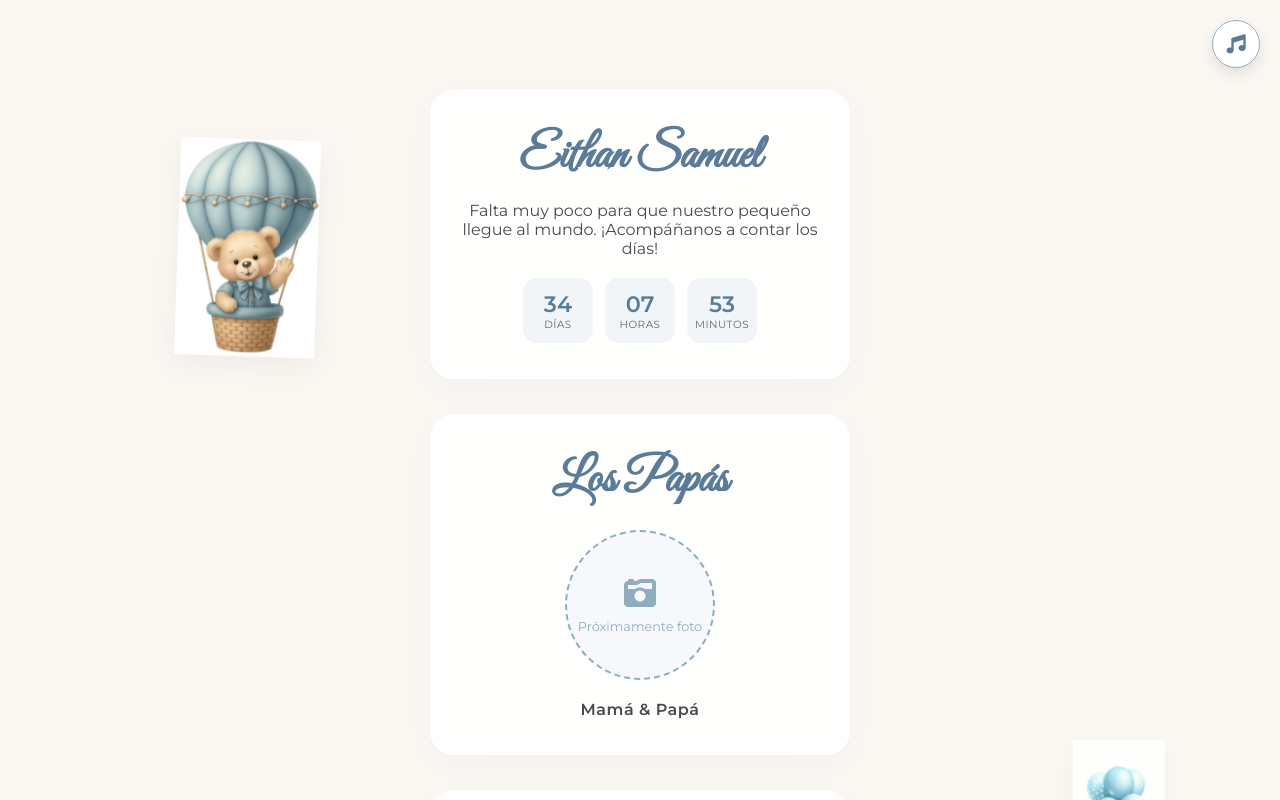
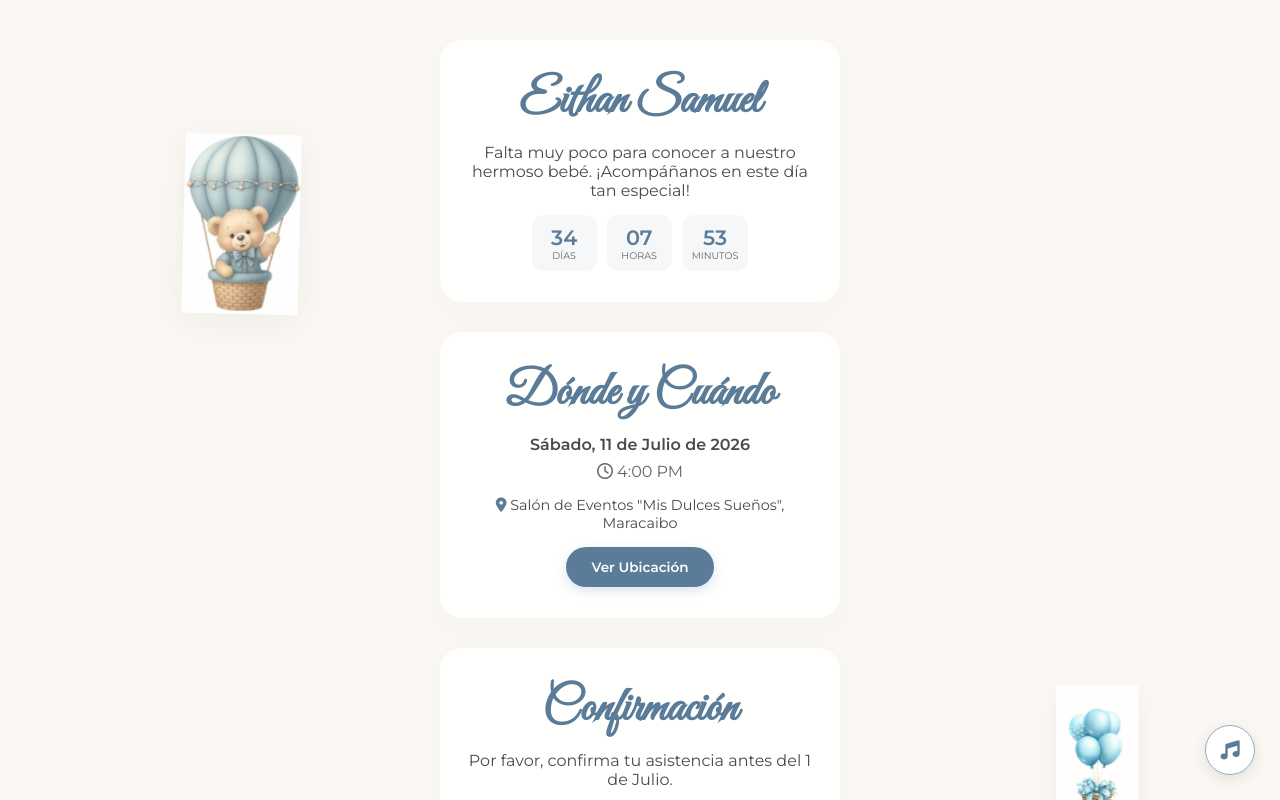
Before and after one commit to vazquezfavio8-arch/baby-shower-samuel, a plain HTML site: page index.html in a window 1280 px wide. Both pictures are taken after a click on the button "Abrir Invitación". Shown: the top 800 px of the page. Drawn offline with Linux system fonts and the light colour scheme.

Commit message:
Update index.html

```diff
--- a/index.html
+++ b/index.html
@@ -4,7 +4,7 @@
     <meta charset="UTF-8">
     <meta name="viewport" content="width=device-width, initial-scale=1.0">
     <title>Baby Shower de Eithan Samuel</title>
-    <!-- Google Fonts -->
+    <!-- Google Fonts & FontAwesome para Iconos -->
     <link href="https://fonts.googleapis.com/css2?family=Great+Vibes&family=Montserrat:wght@300;400;600&display=swap" rel="stylesheet">
     <link rel="stylesheet" href="https://cdnjs.cloudflare.com/ajax/libs/font-awesome/6.4.0/css/all.min.css">
 
@@ -32,7 +32,7 @@
             position: relative;
         }
 
-        /* --- FONDO DINÁMICO CON ELEMENTOS REALES --- */
+        /* --- FONDO DECORATIVO: TUS IMÁGENES COMO ELEMENTOS FLOTANTES --- */
         .background-decorations {
             position: fixed;
             top: 0;
@@ -44,69 +44,69 @@
             overflow: hidden;
         }
 
-        /* Ilustraciones de acuarela en movimiento fluido continuo */
         .asset-flotante {
             position: absolute;
             background-size: contain;
             background-repeat: no-repeat;
-            filter: drop-shadow(0 10px 15px rgba(0,0,0,0.05));
+            filter: drop-shadow(0 8px 15px rgba(0,0,0,0.05));
             will-change: transform;
+            opacity: 0.85; /* Sutil, para que no cubra ni moleste la lectura */
         }
 
-        /* 1. Oso en el Globo Aerostático */
+        /* 1. Imagen del Oso en Globo Aerostático */
         .asset-oso-globo {
-            width: 140px;
-            height: 220px;
+            width: 120px;
+            height: 180px;
             background-image: url('54c3884c-8f36-4ae3-9fe9-5ab36d1dfde5.jpeg');
             top: 15%;
-            left: -150px;
-            animation: flotarOso 45s linear infinite;
+            left: -130px;
+            animation: flotarOso 40s linear infinite;
         }
 
-        /* 2. Cesta de globos azules */
+        /* 2. Imagen de la Cesta de globos */
         .asset-cesta-globos {
-            width: 110px;
-            height: 180px;
+            width: 100px;
+            height: 160px;
             background-image: url('f60e1a0f-b686-4f51-8c9c-40ebd036ae5b.jpeg');
-            bottom: -200px;
-            right: 8%;
-            animation: subirCesta 38s linear infinite;
-            animation-delay: 5s;
+            bottom: -180px;
+            right: 10%;
+            animation: subirCesta 35s linear infinite;
+            animation-delay: 3s;
         }
 
-        /* 3. Racimo de globos transparentes acuarela */
+        /* 3. Imagen del Racimo de globos transparentes */
         .asset-racimo-azul {
-            width: 130px;
-            height: 150px;
+            width: 110px;
+            height: 140px;
             background-image: url('251e55a4-7fa4-4664-beb5-908a453da90f.jpeg');
             top: 55%;
-            left: -150px;
-            animation: flotarRacimo 32s linear infinite;
-            animation-delay: 12s;
+            left: -130px;
+            animation: flotarRacimo 30s linear infinite;
+            animation-delay: 8s;
         }
 
-        /* Animaciones fluidas que atraviesan la pantalla de forma sutil */
+        /* ANIMACIONES DE MOVIMIENTO CONTINUO Y SUAVE */
         @keyframes flotarOso {
             0% { transform: translate(0, 0) rotate(0deg); }
-            30% { transform: translate(40vw, 30px) rotate(3deg); }
-            70% { transform: translate(80vw, -20px) rotate(-3deg); }
-            100% { transform: translate(calc(100vw + 200px), 10px) rotate(0deg); }
+            30% { transform: translate(35vw, 20px) rotate(2deg); }
+            70% { transform: translate(75vw, -20px) rotate(-2deg); }
+            100% { transform: translate(calc(100vw + 150px), 10px) rotate(0deg); }
         }
 
         @keyframes subirCesta {
             0% { transform: translateY(0) scale(0.9); opacity: 0; }
-            10% { opacity: 0.8; }
-            90% { opacity: 0.8; }
-            100% { transform: translateY(-115vh) scale(1.05); opacity: 0; }
+            10% { opacity: 0.85; }
+            90% { opacity: 0.85; }
+            100% { transform: translateY(-115vh) scale(1); opacity: 0; }
         }
 
         @keyframes flotarRacimo {
             0% { transform: translate(0, 0); opacity: 0; }
-            10% { opacity: 0.7; }
-            100% { transform: translate(calc(100vw + 200px), -100px); opacity: 0; }
+            10% { opacity: 0.8; }
+            100% { transform: translate(calc(100vw + 150px), -80px); opacity: 0; }
         }
 
-        /* --- PORTADA / SOBRE INTERACTIVO --- */
+        /* --- SOBRE DIGITAL DE PORTADA --- */
         #portada-sobre {
             position: fixed;
             top: 0;
@@ -119,190 +119,157 @@
             flex-direction: column;
             justify-content: center;
             align-items: center;
-            transition: transform 0.9s cubic-bezier(0.77, 0, 0.175, 1), opacity 0.8s ease;
+            transition: transform 0.8s cubic-bezier(0.77, 0, 0.175, 1), opacity 0.6s ease;
         }
 
         .sobre-contenedor {
             text-align: center;
-            background: rgba(255, 255, 255, 0.95);
-            padding: 45px 30px;
+            background: white;
+            padding: 40px 25px;
             border-radius: 24px;
-            box-shadow: 0 20px 45px rgba(91, 124, 153, 0.12);
+            box-shadow: 0 15px 40px rgba(91, 124, 153, 0.12);
             border: 2px dashed var(--color-azul-suave);
-            max-width: 360px;
-            width: 90%;
-            backdrop-filter: blur(5px);
+            max-width: 340px;
+            width: 85%;
         }
 
         .sobre-contenedor h1 {
             font-family: 'Great Vibes', cursive;
-            font-size: 3.8rem;
+            font-size: 3.5rem;
             color: var(--color-azul-principal);
-            margin: 10px 0;
+            margin: 15px 0;
             line-height: 1.1;
         }
 
         .sobre-contenedor p {
-            font-size: 0.9rem;
-            color: var(--texto-oscuro);
+            font-size: 0.85rem;
             letter-spacing: 2px;
             text-transform: uppercase;
+            color: #777;
         }
 
         .btn-abrir {
             background-color: var(--color-azul-principal);
             color: white;
             border: none;
-            padding: 14px 35px;
+            padding: 14px 30px;
             font-size: 0.9rem;
             border-radius: 50px;
             cursor: pointer;
             font-weight: 600;
-            letter-spacing: 1px;
-            box-shadow: 0 6px 20px rgba(91, 124, 153, 0.3);
             margin-top: 20px;
-            transition: all 0.3s ease;
+            box-shadow: 0 5px 15px rgba(91, 124, 153, 0.3);
+            transition: 0.3s;
         }
 
-        .btn-abrir:hover {
-            background-color: var(--color-azul-suave);
-            transform: translateY(-2px);
-        }
+        .btn-abrir:hover { background-color: var(--color-azul-suave); }
 
-        /* --- BOTÓN DE MÚSICA FLOTANTE --- */
+        /* --- BOTÓN DE CONTROL DE MÚSICA FLOTANTE --- */
         .music-control {
             position: fixed;
-            top: 20px;
-            right: 20px;
+            bottom: 25px;
+            right: 25px;
             z-index: 100;
             background: white;
             border: 1px solid var(--color-azul-suave);
-            width: 48px;
-            height: 48px;
+            width: 50px;
+            height: 50px;
             border-radius: 50%;
             display: none;
             justify-content: center;
             align-items: center;
             cursor: pointer;
-            box-shadow: 0 6px 15px rgba(0,0,0,0.1);
+            box-shadow: 0 4px 15px rgba(0,0,0,0.1);
             color: var(--color-azul-principal);
             font-size: 1.2rem;
-            transition: transform 0.2s;
         }
 
-        /* --- CONTENIDO PRINCIPAL --- */
+        /* --- CUERPO PRINCIPAL (TARJETAS) --- */
         .main-content {
             position: relative;
             z-index: 2;
-            max-width: 460px;
+            max-width: 440px;
             margin: 0 auto;
-            padding: 90px 20px 50px 20px;
+            padding: 40px 20px;
             display: flex;
             flex-direction: column;
-            gap: 35px;
+            gap: 30px;
         }
 
         .card {
             background: var(--color-crema-tarjeta);
-            border-radius: 24px;
-            padding: 35px 25px;
+            border-radius: 22px;
+            padding: 30px 20px;
             text-align: center;
-            box-shadow: 0 10px 30px rgba(91, 124, 153, 0.05);
+            box-shadow: 0 10px 30px rgba(91, 124, 153, 0.04);
             border: 1px solid rgba(255, 255, 255, 0.7);
-            backdrop-filter: blur(6px);
+            backdrop-filter: blur(4px);
         }
 
         .card-title {
             font-family: 'Great Vibes', cursive;
             font-size: 3rem;
             color: var(--color-azul-principal);
-            margin-bottom: 15px;
+            margin-bottom: 12px;
         }
-
-        /* Secciones de Fotos Reservadas de forma limpia */
-        .placeholder-foto {
-            width: 150px;
-            height: 150px;
-            background: rgba(245, 247, 250, 0.8);
-            border: 2px dashed var(--color-azul-suave);
-            border-radius: 50%;
-            margin: 20px auto;
-            display: flex;
-            flex-direction: column;
-            justify-content: center;
-            align-items: center;
-            color: var(--color-azul-suave);
-            font-size: 0.8rem;
-            gap: 10px;
-        }
-        .placeholder-foto i { font-size: 2rem; }
 
         /* Cuenta regresiva */
         .countdown-container {
             display: flex;
             justify-content: center;
-            gap: 12px;
-            margin-top: 20px;
+            gap: 10px;
+            margin-top: 15px;
         }
 
         .countdown-item {
-            background: rgba(91, 124, 153, 0.08);
-            padding: 12px 8px;
-            border-radius: 14px;
-            min-width: 70px;
+            background: rgba(91, 124, 153, 0.06);
+            padding: 10px;
+            border-radius: 12px;
+            min-width: 65px;
         }
 
         .countdown-num {
-            font-size: 1.4rem;
+            font-size: 1.3rem;
             font-weight: 600;
             color: var(--color-azul-principal);
         }
 
-        .countdown-lbl {
-            font-size: 0.65rem;
-            text-transform: uppercase;
-            color: #666;
-            letter-spacing: 0.5px;
-        }
+        .countdown-lbl { font-size: 0.6rem; text-transform: uppercase; color: #666; }
 
-        /* Botones de acción */
         .btn-accion {
             display: inline-block;
             background: var(--color-azul-principal);
             color: white;
             text-decoration: none;
-            padding: 14px 28px;
+            padding: 12px 25px;
             border-radius: 50px;
-            margin-top: 20px;
+            margin-top: 15px;
             font-size: 0.85rem;
             font-weight: 600;
-            letter-spacing: 0.5px;
-            box-shadow: 0 5px 15px rgba(91, 124, 153, 0.25);
-            transition: background 0.3s;
+            box-shadow: 0 4px 12px rgba(91, 124, 153, 0.2);
         }
-        .btn-accion:hover { background: var(--color-azul-suave); }
     </style>
 </head>
 <body>
 
-    <!-- BOTÓN DE MÚSICA -->
-    <button class="music-control" id="musicBtn" onclick="toggleMúsica()">
+    <!-- CONTROLADOR FLOTANTE DE MÚSICA -->
+    <button class="music-control" id="musicBtn" onclick="toggleMusica()">
         <i id="musicIcon" class="fas fa-music"></i>
     </button>
 
-    <!-- AUDIO CONFIGURADO PARA TU ARCHIVO EN HAIBU -->
+    <!-- ARCHIVO DE AUDIO QUE SUBISTE (Apunta al nombre genérico o puedes renombrarlo) -->
     <audio id="bgMusic" loop>
         <source src="cancion.mp3" type="audio/mp3">
     </audio>
 
-    <!-- FONDO FLOTANTE INTERACTIVO -->
+    <!-- CAPA DE DECORACIONES DE FONDO -->
     <div class="background-decorations" id="decoraciones">
-        <div class="asset-flotante asset-oso-globo" data-speed="2"></div>
-        <div class="asset-flotante asset-cesta-globos" data-speed="-1.5"></div>
-        <div class="asset-flotante asset-racimo-azul" data-speed="1"></div>
+        <div class="asset-flotante asset-oso-globo" data-speed="1.5"></div>
+        <div class="asset-flotante asset-cesta-globos" data-speed="-1"></div>
+        <div class="asset-flotante asset-racimo-azul" data-speed="0.8"></div>
     </div>
 
-    <!-- SOBRE DIGITAL DE BIENVENIDA -->
+    <!-- SOBRE DIGITAL -->
     <div id="portada-sobre">
         <div class="sobre-contenedor">
             <p>Te invitamos al</p>
@@ -312,14 +279,11 @@
         </div>
     </div>
 
-    <!-- PÁGINA PRINCIPAL -->
+    <!-- CONTENIDO DE LA INVITACIÓN -->
     <div class="main-content">
-
-        <!-- BIENVENIDA & CONTADOR -->
         <div class="card">
             <h2 class="card-title">Eithan Samuel</h2>
-            <p>Falta muy poco para que nuestro pequeño llegue al mundo. ¡Acompáñanos a contar los días!</p>
-
+            <p>Falta muy poco para conocer a nuestro hermoso bebé. ¡Acompáñanos en este día tan especial!</p>
             <div class="countdown-container">
                 <div class="countdown-item"><div class="countdown-num" id="dias">00</div><div class="countdown-lbl">Días</div></div>
                 <div class="countdown-item"><div class="countdown-num" id="horas">00</div><div class="countdown-lbl">Horas</div></div>
@@ -327,39 +291,18 @@
             </div>
         </div>
 
-        <!-- ESPACIO PARA FOTOS FUTURAS -->
         <div class="card">
-            <h2 class="card-title">Los Papás</h2>
-            <div class="placeholder-foto">
-                <i class="fas fa-camera-retro"></i>
-                <span>Próximamente foto</span>
-            </div>
-            <p style="font-weight: 600; letter-spacing: 0.5px;">Mamá & Papá</p>
+            <h2 class="card-title">Dónde y Cuándo</h2>
+            <p style="margin-bottom: 8px;"><strong>Sábado, 11 de Julio de 2026</strong></p>
+            <p style="margin-bottom: 15px; color: #666;"><i class="far fa-clock"></i> 4:00 PM</p>
+            <p style="font-size: 0.9rem;"><i class="fas fa-map-marker-alt" style="color: var(--color-azul-principal);"></i> Salón de Eventos "Mis Dulces Sueños", Maracaibo</p>
+            <a href="https://maps.google.com" target="_blank" class="btn-accion">Ver Ubicación</a>
         </div>
 
-        <!-- LOGÍSTICA -->
         <div class="card">
-            <h2 class="card-title">Dónde y Cuándo</h2>
-            <p style="margin-bottom: 10px; font-size: 1.05rem;"><i class="far fa-calendar-check" style="color: var(--color-azul-principal); margin-right: 6px;"></i> <strong>Sábado, 11 de Julio de 2026</strong></p>
-            <p style="margin-bottom: 20px; color: #555;"><i class="far fa-clock"></i> 4:00 PM</p>
-            <p style="font-size: 0.95rem; line-height: 1.5;"><i class="fas fa-map-marked-alt" style="color: var(--color-azul-principal);"></i> Salón de Eventos "Mis Dulces Sueños", Maracaibo</p>
-            <a href="https://maps.google.com" target="_blank" class="btn-accion">Ver Mapa Completo</a>
-        </div>
-
-        <!-- DULCE ESPERA -->
-        <div class="card">
-            <h2 class="card-title">Mi Dulce Espera</h2>
-            <div class="placeholder-foto" style="border-radius: 18px; width: 200px; height: 130px;">
-                <i class="fas fa-baby-carriage"></i>
-                <span>Espacio para Ecografía</span>
-            </div>
-        </div>
-
-        <!-- CONFIRMACIÓN -->
-        <div class="card">
-            <h2 class="card-title">Confirmar Asistencia</h2>
-            <p>Agradecemos confirmar tu asistencia antes del 1 de Julio para esperarte con todo listo.</p>
-            <a href="https://wa.me/584240000000" target="_blank" class="btn-accion" style="background-color: #25d366; box-shadow: 0 5px 15px rgba(37,211,102,0.3);"><i class="fab fa-whatsapp" style="font-size: 1.1rem; margin-right: 5px;"></i> Confirmar por WhatsApp</a>
+            <h2 class="card-title">Confirmación</h2>
+            <p style="margin-bottom: 10px;">Por favor, confirma tu asistencia antes del 1 de Julio.</p>
+            <a href="https://wa.me/584240000000" target="_blank" class="btn-accion" style="background: #25d366; box-shadow: 0 4px 12px rgba(37,211,102,0.2);"><i class="fab fa-whatsapp"></i> Confirmar por WhatsApp</a>
         </div>
     </div>
 
@@ -374,17 +317,12 @@
             sobre.style.opacity = '0';
             musicBtn.style.display = 'flex';
 
-            // Arranca el audio al interactuar con el botón de apertura
-            audio.play().catch(function(e) {
-                console.log("Reproducción bloqueada por el navegador hasta otra acción.");
-            });
+            audio.play().catch(function(e) { console.log("Interacción requerida para audio."); });
 
-            setTimeout(function() {
-                sobre.style.display = 'none';
-            }, 900);
+            setTimeout(function() { sobre.style.display = 'none'; }, 800);
         }
 
-        function toggleMúsica() {
+        function toggleMusica() {
             if (audio.paused) {
                 audio.play();
                 musicIcon.className = 'fas fa-music';
@@ -394,29 +332,23 @@
             }
         }
 
-        // PARALLAX SUTIL AL DESLIZAR (Scroll)
+        // Efecto Parallax suave al hacer scroll
         window.addEventListener('scroll', function() {
             var scrollPos = window.pageYOffset;
             var items = document.querySelectorAll('.asset-flotante');
-
             items.forEach(function(item) {
                 var speed = parseFloat(item.getAttribute('data-speed'));
-                item.style.marginTop = (scrollPos * speed * 0.15) + 'px';
+                item.style.transform = 'translateY(' + (scrollPos * speed * 0.15) + 'px)';
             });
         });
 
-        // RECONSTRUCCIÓN DE LA CUENTA REGRESIVA
+        // Cuenta regresiva exacta
         function cuentaRegresiva() {
             var fechaEvento = new Date('July 11, 2026 16:00:00').getTime();
             var ahora = new Date().getTime();
             var diferencia = fechaEvento - ahora;
 
-            if (diferencia <= 0) {
-                document.getElementById('dias').innerText = "00";
-                document.getElementById('horas').innerText = "00";
-                document.getElementById('minutos').innerText = "00";
-                return;
-            }
+            if (diferencia <= 0) return;
 
             var d = Math.floor(diferencia / (1000 * 60 * 60 * 24));
             var h = Math.floor((diferencia % (1000 * 60 * 60 * 24)) / (1000 * 60 * 60));
@@ -430,4 +362,4 @@
         cuentaRegresiva();
     </script>
 </body>
-</html>
+                                                </html>
```
